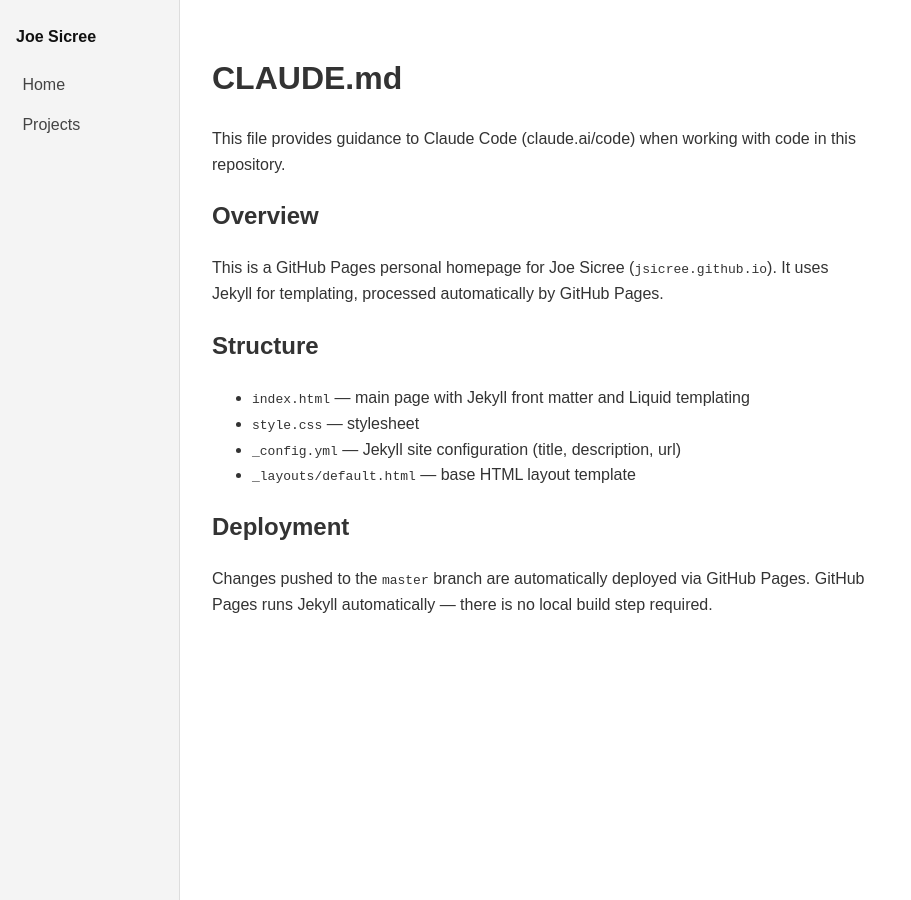
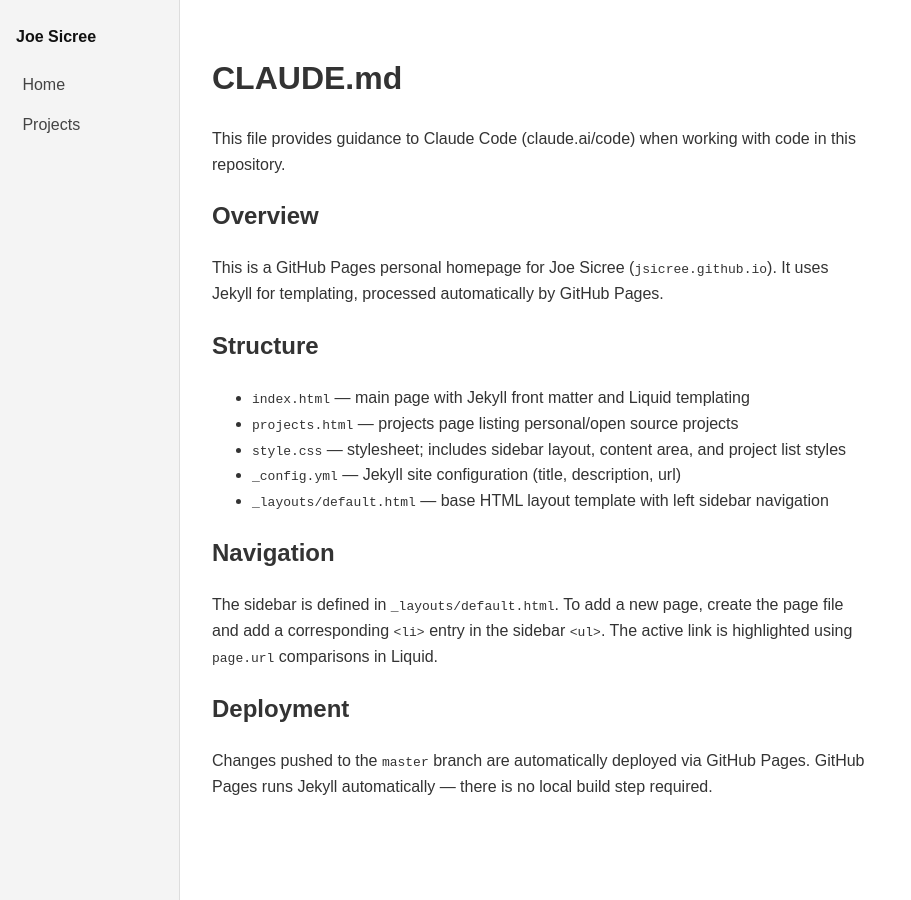
Before and after one commit to jsicree/jsicree.github.io, a Jekyll site: the page built from CLAUDE.md, in a window 1280 px wide. Shown: the whole page, without its empty margins (0-911 px from the left). Built offline with Jekyll 4.4.1, drawn with Linux system fonts in a browser that asks for light colours; our own code applies the rules of GitHub Pages for plain Markdown files.

Commit message:
Update CLAUDE.md and README to reflect sidebar nav and projects page
Co-Authored-By: Claude Sonnet 4.6 <noreply@anthropic.com>

```diff
--- a/CLAUDE.md
+++ b/CLAUDE.md
@@ -9,9 +9,14 @@ This is a GitHub Pages personal homepage for Joe Sicree (`jsicree.github.io`). I
 ## Structure
 
 - `index.html` — main page with Jekyll front matter and Liquid templating
-- `style.css` — stylesheet
+- `projects.html` — projects page listing personal/open source projects
+- `style.css` — stylesheet; includes sidebar layout, content area, and project list styles
 - `_config.yml` — Jekyll site configuration (title, description, url)
-- `_layouts/default.html` — base HTML layout template
+- `_layouts/default.html` — base HTML layout template with left sidebar navigation
+
+## Navigation
+
+The sidebar is defined in `_layouts/default.html`. To add a new page, create the page file and add a corresponding `<li>` entry in the sidebar `<ul>`. The active link is highlighted using `page.url` comparisons in Liquid.
 
 ## Deployment
 
```
Also changed, not shown: README.md.
